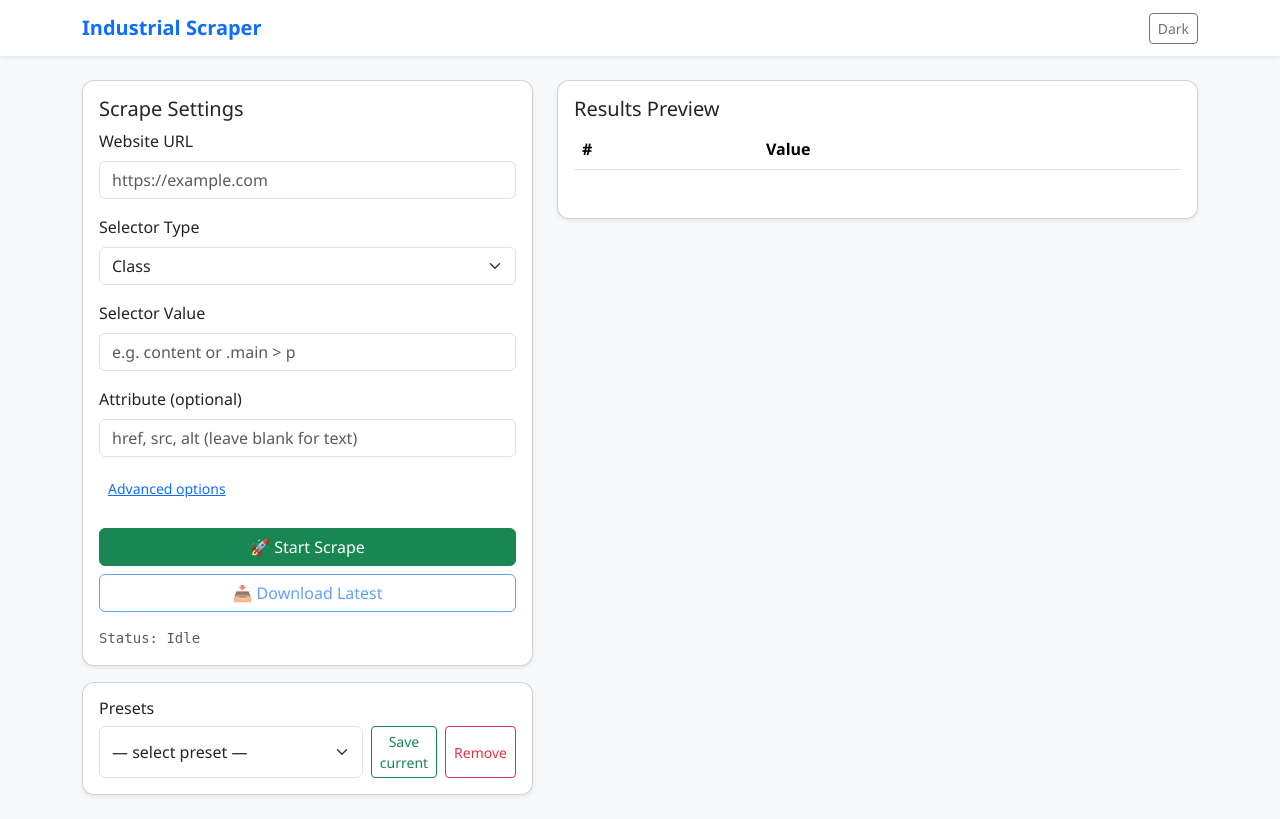
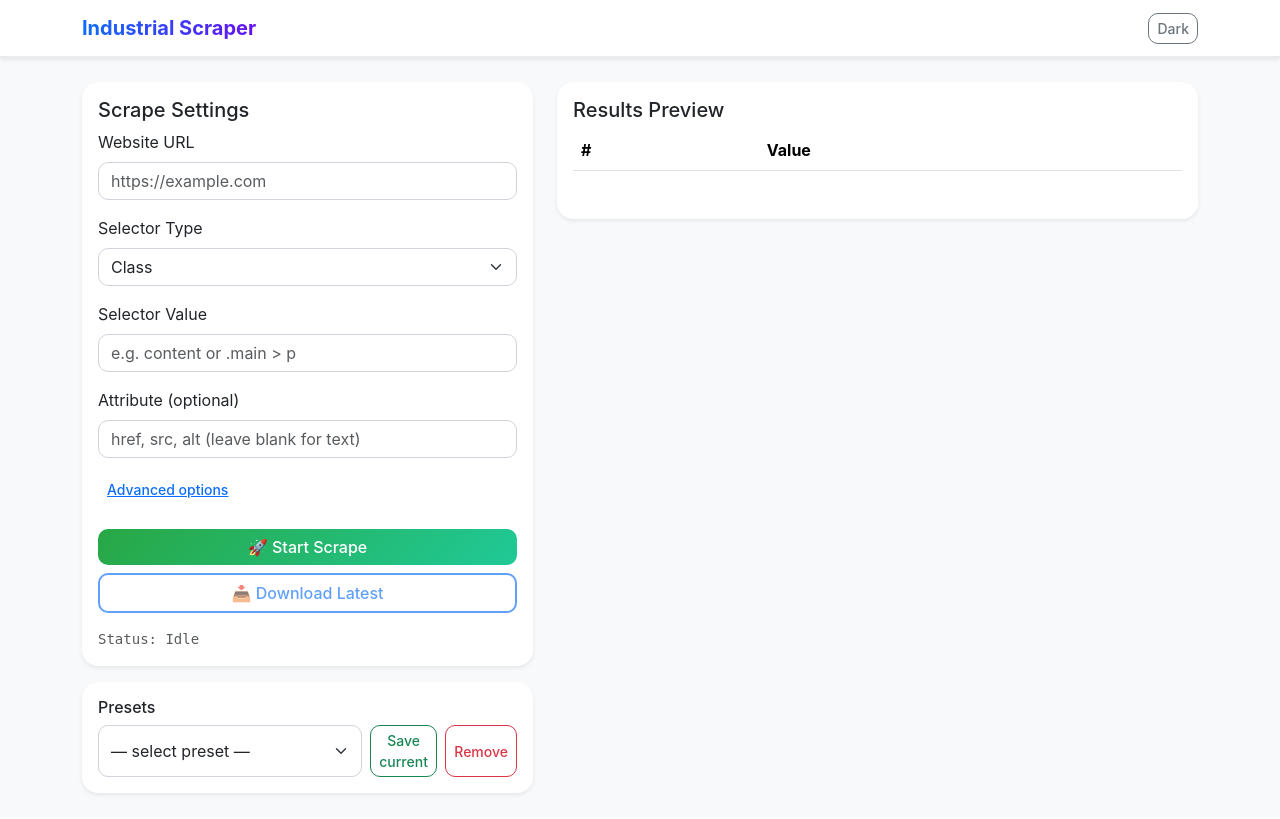
Before and after one commit to NipunBasnayake/ScrapeSites, a Flask app: template templates/index.html in a window 1280 px wide. After the commit the page ends 796 px from the top, so only its background shows below. Run offline with Flask 2, Linux system fonts and the light colour scheme; the template is opened without the code that fills it, so the values that code supplies are empty; some libraries are stand-ins or nearby versions.

Commit message:
update css

```diff
--- a/static/style.css
+++ b/static/style.css
@@ -1,28 +1,99 @@
 body {
-  font-family: "Segoe UI", Roboto, Arial, sans-serif;
+  font-family: "Inter", "Segoe UI", Roboto, Arial, sans-serif;
+  background: #f5f7fb;
+  color: #333;
+  transition: background 0.3s, color 0.3s;
 }
-.card {
-  border-radius: 12px;
+
+/* Navbar */
+.navbar {
+  border-bottom: 2px solid #e9ecef;
 }
 .navbar-brand {
+  font-weight: 700;
+  font-size: 1.25rem;
+  background: linear-gradient(90deg, #0d6efd, #6610f2);
+  -webkit-background-clip: text;
+  -webkit-text-fill-color: transparent;
+}
+
+/* Cards */
+.card {
+  border-radius: 16px;
+  border: none;
+  box-shadow: 0 6px 16px rgba(0,0,0,0.08);
+  transition: transform 0.15s ease, box-shadow 0.15s ease;
+}
+.card:hover {
+  transform: translateY(-2px);
+  box-shadow: 0 10px 24px rgba(0,0,0,0.12);
+}
+
+/* Buttons */
+.btn {
+  border-radius: 10px;
+  font-weight: 500;
+}
+.btn-success {
+  background: linear-gradient(135deg, #28a745, #20c997);
+  border: none;
+}
+.btn-success:hover {
+  background: linear-gradient(135deg, #218838, #198754);
+}
+.btn-outline-primary {
+  border: 2px solid #0d6efd;
   color: #0d6efd;
 }
+.btn-outline-primary:hover {
+  background: #0d6efd;
+  color: #fff;
+}
+
+/* Inputs */
+.form-control, .form-select {
+  border-radius: 10px;
+  border: 1px solid #ced4da;
+  transition: border-color 0.2s, box-shadow 0.2s;
+}
+.form-control:focus, .form-select:focus {
+  border-color: #0d6efd;
+  box-shadow: 0 0 0 0.2rem rgba(13,110,253,.25);
+}
+
+/* Table */
+.table-striped > tbody > tr:nth-of-type(odd) {
+  background-color: rgba(13,110,253,0.05);
+}
+
+/* Status */
 #status {
   font-family: monospace;
+  color: #6c757d;
 }
 
+/* Dark Mode */
 body.dark {
   background: #121214;
   color: #e6e6e6;
 }
+body.dark .navbar {
+  background: #1b1b1f;
+  border-bottom-color: #2a2a2f;
+}
 body.dark .card {
   background: #1e1e22;
   color: #e6e6e6;
-  border-color: #2a2a2f;
+  box-shadow: 0 4px 12px rgba(0,0,0,0.4);
 }
-body.dark .navbar {
-  background: #1b1b1f;
+body.dark .table-striped > tbody > tr:nth-of-type(odd) {
+  background-color: rgba(100,149,237,0.1);
 }
-body.dark .table {
-  color: #e6e6e6;
+body.dark .btn-outline-primary {
+  border-color: #66b2ff;
+  color: #66b2ff;
 }
+body.dark .btn-outline-primary:hover {
+  background: #66b2ff;
+  color: #000;
+}
```
